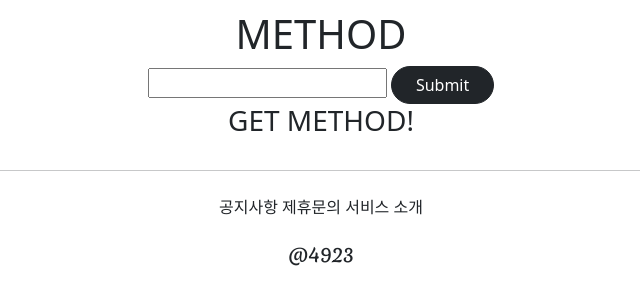
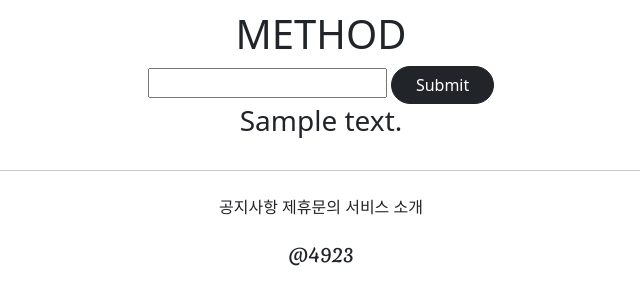
Before and after one commit to 4923/GwangjuAI2, a Django app: page /accountapp/hello_world/ in a window 1280 px wide. Shown: the part 167-467 px from the top of the page, without its empty margins (319-959 px from the left). Run offline with Django 3.2, Linux system fonts and the light colour scheme; tables that the repository leaves empty hold one stand-in row (values such as "Sample post"); parts of the project's set-up code (start-up, migrations or seed data) failed here and were passed over.

Commit message:
Feature : return items in DB
- new_hello_world
- djangoguide/08-05

```diff
--- a/02_Rotation/WebApplication/Project/livecoding/accountapp/templates/accountapp/hello_world.html
+++ b/02_Rotation/WebApplication/Project/livecoding/accountapp/templates/accountapp/hello_world.html
@@ -6,14 +6,18 @@
 
     <h1>METHOD</h1>
     <form action="/accountapp/hello_world/" method="post">
+        <!-- 이대로 제출하면 csrf가 없다. csrf는 원래 웹 해킹 방법 중 하나. 장고가 기본적으로 회피하게 도와준다. 항상 csrf token을 생성해야 한다. -->
         {% csrf_token %}
+
+
         <input type="text" name="input_text">
         <input type="submit" class="btn btn-dark rounded-pill px-4">
         <!-- padding : 내부 여백, px-4로 내부 여백을 지정할 수 있다. (padding의 x축 방향으로 4정도의 내부 여백을 갖겠다.)-->
-        <!-- 이대로 제출하면 csrf가 없다. csrf는 원래 웹 해킹 방법 중 하나. 장고가 기본적으로 회피하게 도와준다. 항상 csrf token을 생성해야 한다. -->
     </form>
     <!-- action : 요청을 보낼 주소 -->
-    <h3>{{  text    }}</h3>     <!-- context 속성에 넣었기 때문에 text 변수를 사용할 수 있다. -->
+    {% for hello_world in hello_world_list %}
+    <h3>{{  hello_world.text   }}</h3> <!-- context 속성에 넣은 값을 출력한다.. -->
+    {% endfor %}
 
 </div>
 {% endblock %}
--- a/02_Rotation/WebApplication/Project/livecoding/accountapp/views.py
+++ b/02_Rotation/WebApplication/Project/livecoding/accountapp/views.py
@@ -1,12 +1,25 @@
-# from django.http import HttpResponse, request
+from django.http import HttpResponse, HttpResponseRedirect
 from django.shortcuts import render
 
+# Create your views here.
+from django.urls import reverse
 
-# Create your views here.
+from accountapp.models import HelloWorld
+
+
 def hello_world(request):  # register -> request
     if request.method == "POST":
         # temp : user에게 받은 입력을 받았다가 되돌려준다 (return에서)
         temp = request.POST.get("input_text")  # post 방식에서 get을 사용하면 post 안의 데이터를 뽑아낼 수 있다.
-        return render(request, "accountapp/hello_world.html", context={"text": temp})
-    else:  # GET
-        return render(request, "accountapp/hello_world.html", context={"text": "GET METHOD!"})
+
+        new_hello_world = HelloWorld()
+        new_hello_world.text = temp
+        new_hello_world.save()
+
+        return HttpResponseRedirect(reverse("accountapp:hello_world"))
+
+    else:
+        hello_world_list = HelloWorld.objects.all()
+        return render(
+            request, "accountapp/hello_world.html", context={"hello_world_list": hello_world_list}
+        )
```
Also changed, not shown: 02_Rotation/WebApplication/Project/livecoding/accountapp/migrations/0001_initial.py.
